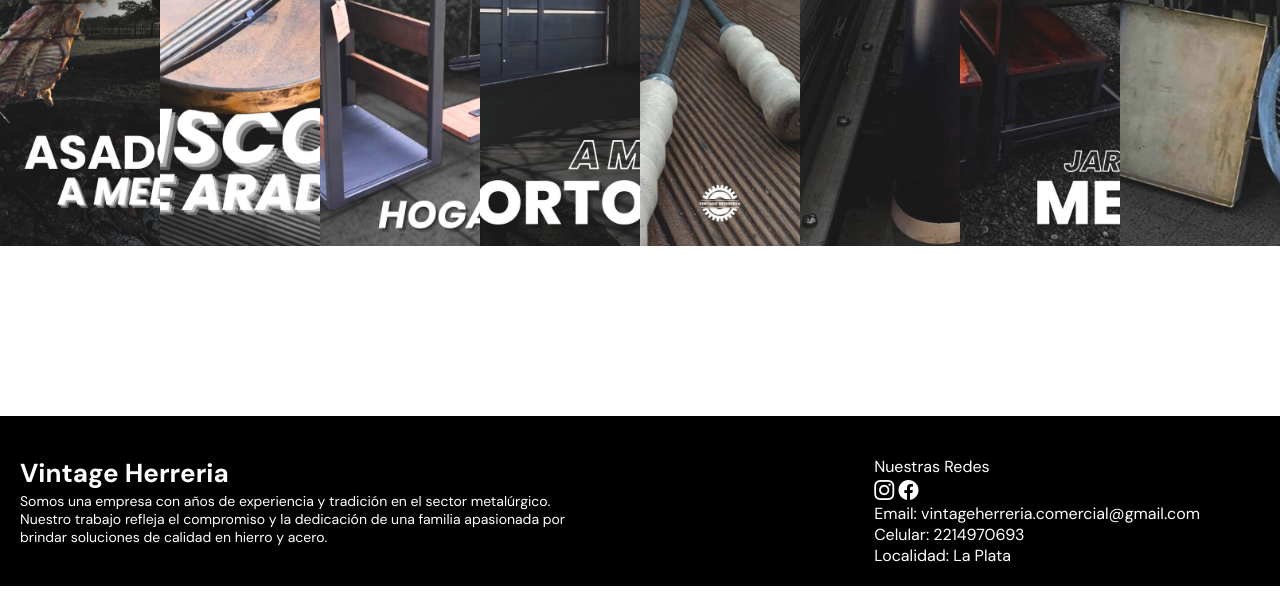
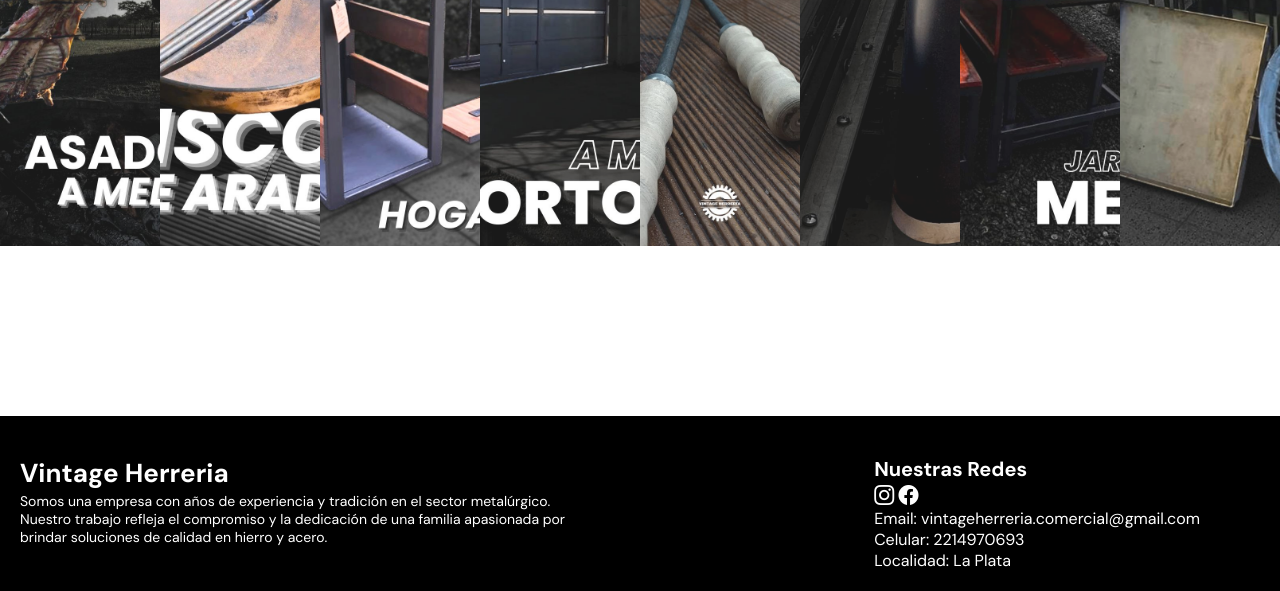
Before and after one commit to lucaslegor/Vintage-Herreria, a plain HTML site: page index.html in a window 1280 px wide. Shown: the part 822-1413 px from the top of the page. Drawn offline with nearby package versions, Linux system fonts and the light colour scheme.

Commit message:
segunda version

```diff
--- a/index.html
+++ b/index.html
@@ -42,8 +42,8 @@
             <img src="fogonero.jpg" alt="">
         </div>
         <div class="section-works-link">
-            <p>Podes ver mas trabajos en nuestro Instagram</p>
-            <a href="https://www.instagram.com/vintageherrerialp/"> <span>Haz Click Aqui</span><i class="bi bi-instagram"></i></a>
+            <p><strong>Podes ver mas trabajos en nuestro Instagram</strong></p>
+            <a href="https://www.instagram.com/vintageherrerialp/"> <span><strong>Haz Click Aqui</strong></span><i class="bi bi-instagram"></i></a>
         </div>
 
     </section>
@@ -55,10 +55,10 @@
         </div>
 
         <div class="second-footer-section">
-            <span>Nuestras Redes</span>
+            <h3>Nuestras Redes</h3>
             <div class="second-first-section-icons">
-                <i class="bi bi-instagram"></i>
-                <i class="bi bi-facebook"></i>
+                <a href="https://www.instagram.com/vintageherrerialp/"><i class="bi bi-instagram"></i></a>
+                <a href="https://www.facebook.com/vintage.herreria?locale=es_LA"><i class="bi bi-facebook"></i></a>
             </div>
             <span>Email: vintageherreria.comercial@gmail.com </span>
             <span>Celular: 2214970693</span>
--- a/style.css
+++ b/style.css
@@ -177,7 +177,6 @@ header {
 }
 
 .section-works-img img:hover{
-    cursor: crosshair;
     width: 300px;
     opacity: 1;
     filter: contrast(120%);
@@ -253,8 +252,12 @@ header {
     padding: 20px;
 }
 
+.second-footer-section h3 {
+    font-size: 20px;
+    color: white;
+}
+
 .second-footer-section i {
-    gap: 5px;
     color: white;
     font-size: 20px;
 }
@@ -262,6 +265,8 @@ header {
 .second-footer-section-icons {
     display: flex;
     flex-direction: row;
+    margin: 20px;
+    gap: 50px;
 }
 
 .second-footer-section span {
```
